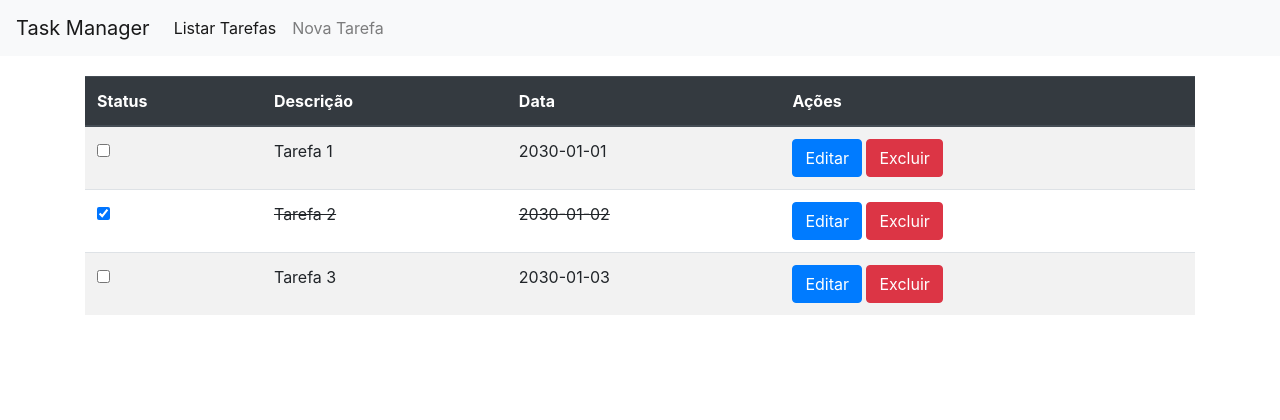
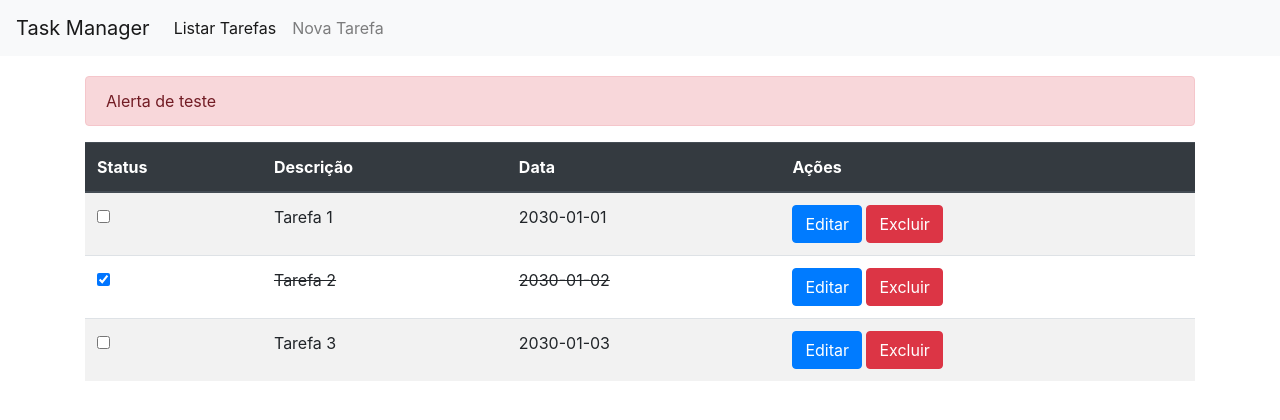
Before and after one commit to vagnersantosdasilva/taskmanager-frontend, a React (Create React App) app: page / in a window 1280 px wide. Shown: the top 420 px of the page. Built offline with nearby package versions, Linux system fonts and the light colour scheme.

Commit message:
Criando componente Alert

```diff
--- /dev/null
+++ b/src/components/Alert.js
@@ -0,0 +1,8 @@
+import React from 'react';
+
+const Alert = (props) =>
+    <div className="alert alert-danger" role="alert">
+        {props.message}
+    </div>
+
+export default Alert;
--- a/src/components/TaskListTable.js
+++ b/src/components/TaskListTable.js
@@ -3,6 +3,7 @@
 import { ToastContainer, toast } from 'react-toastify';
 import "react-toastify/dist/ReactToastify.css"
 import { Redirect } from 'react-router-dom';
+import Alert from './Alert';
 
 class TaskListTable extends Component {
 
@@ -54,6 +55,7 @@
         return (
 
             <div className="container" style={{marginTop:20}}>
+                 <div><Alert message ="Alerta de teste"/></div>
                 <table className="table table-striped">
                     <TableHeader/>
                     {this.state.tasks.length > 0 ?
```
